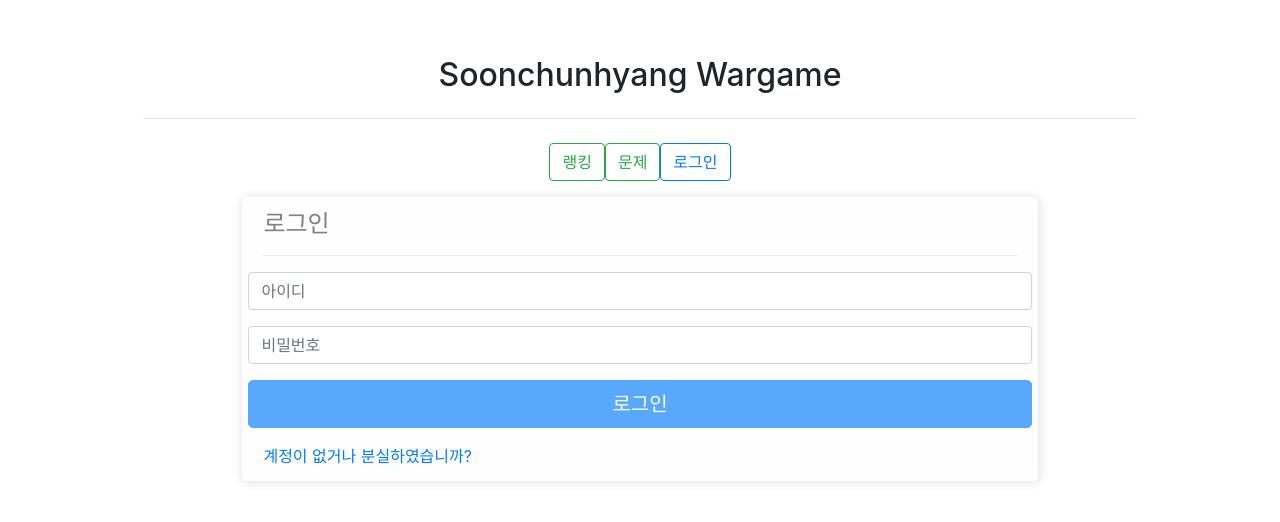
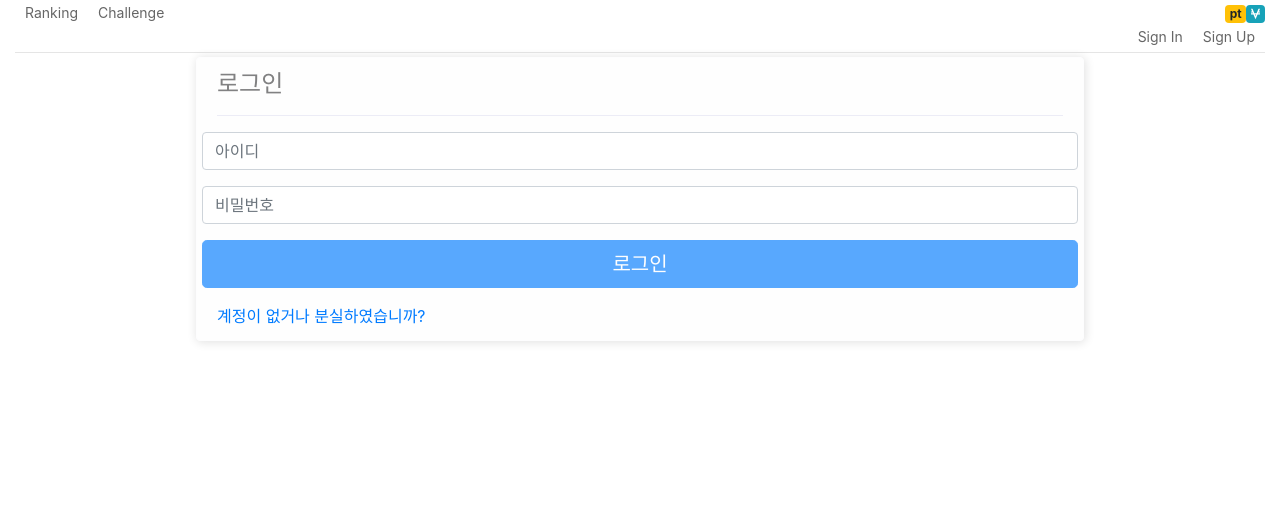
Before and after one commit to paranyo/wargameFE, a Vue app: page /Login in a window 1280 px wide. Shown: the top 522 px of the page. Built offline with nearby package versions, Linux system fonts and the light colour scheme; no server answers.

Commit message:
REPAIR: Front-end design
전반적인 디자인 개편 작업 ing..

```diff
--- a/index.html
+++ b/index.html
@@ -3,6 +3,7 @@
   <head>
     <meta charset="utf-8">
     <meta name="viewport" content="width=device-width,initial-scale=1">
+		<script src="https://use.fontawesome.com/releases/v5.2.0/js/all.js"></script>
     <title>규태네</title>
   </head>
   <body>
--- a/src/App.vue
+++ b/src/App.vue
@@ -15,8 +15,8 @@ export default {
 </script>
 <style>
 #app {
-	min-width: 60%;
-	max-width: 80%;
+	min-width: 80%;
+	max-width: 100%;
 	margin: 0 auto;
 }
 </style>
--- a/src/api/index.js
+++ b/src/api/index.js
@@ -33,26 +33,7 @@ export const setAuthInHeader = token => {
 }
 
 export const auth = {
-	login(id, pw) { /*
-		const title = "세번째 문제띠"
-		const description = "엌이게본문"
-		const score = "200"
-		const author = "paranyo"
-		const flag = "SF{QWE}"
-		const tags = ['REV', 'MISC', 'PWN']
-
-		const a = request.post('/manage/prob/create', { title, description, score, author, flag, tags }).then(({ data }) => data)
-		const ids					= 11
-		const title				= "세번째 문제띠"
-		const description = "엌이게본문"
-		const score				= "220"
-		const author			= "paranyo"
-		const flag				= "SF{QWE}"
-		const tags				= ['REV', 'MISC', 'PWN']
-		const isOpen			= "false"
-
-		const a = request.put('/manage/prob/update', { id: ids, title, description, score, author, flag, tags, isOpen }).then(({ data }) => data)
-		*/
+	login(id, pw) {
 		return request.post('/user/login', { id, pw })
 			.then(({ data }) => data)
 	},
@@ -97,8 +78,9 @@ export const user = {
 	fetch(uid) {
 		if(uid) {
 			return request.get(`/user/${uid}`).then(({ data }) => data)
+		} else {
+			return request.get('/user').then(({ data }) => data)
 		}
-		return request.get('/user').then(({ data }) => data)
 	},
 
 	update(uid, data) {
--- a/src/components/Header.vue
+++ b/src/components/Header.vue
@@ -1,21 +1,38 @@
 <template>
 	<div class="container-fluid">
-		<span class="small alert">이거 잠깐 뜨는 메시지!</span>
-		<div class="page-div py-3 text-center">
-			<div class="center-block">
-				<p><h2 @click="home">Soonchunhyang Wargame</h2></p>
+		<div class="row">
+			<div class="col-md-6">
+				<router-link class="headBtn" to="/ranking">Ranking</router-link>
+				<router-link class="headBtn" to="/challenge">Challenge</router-link>
 			</div>
-			<hr class="my-4">
-			<Menu :isAuth="isAuthenticated" :isAdmin="isAdmin"/>
+			<div class="col-md-6 text-right">
+				<div v-if="user" style="display: inline">
+					<a href="#" class="badge badge-primary">{{ user.nick }}</a>
+					<a href="#" class="badge badge-warning">{{ user.money }}pt</a>
+					<a href="#" class="badge badge-info">{{ user.money }}<i class="fab fa-viacoin"></i></a>
+				</div>
+				<router-link class="badge badge-danger" v-if="isAuthenticated" to="/login">Logout</router-link>
+				<a v-if="isAdmin" href="#" class="badge badge-secondary"><i class="fas fa-wrench"></i></a>
+				<div v-else>
+		    	<router-link class="headBtn" to="/login">Sign In</router-link>
+		    	<router-link class="headBtn" to="/Join">Sign Up</router-link>
+				</div>
+			</div>
+		</div>
+		<div class="row">
+			<div class="col-md">
+				<hr class="my-1" />
+			</div>
 		</div>
 	</div>
 </template>
 <script>
-import { mapState } from 'vuex'
-import Menu from './Menu'
+import { mapActions, mapState } from 'vuex'
 export default {
-	components: { Menu },
 	computed: {
+		...mapState({
+			user: 'user',
+		}),
 		isAuthenticated() {
 			return this.$store.getters.isAuthenticated
 		},
@@ -23,28 +40,21 @@ export default {
 			return this.$store.getters.isAdmin
 		},
 	},
+	created() {
+		this.FETCH_ONEUSER(localStorage.id)
+	},
 	methods: {
-		logout() {
-			this.$store.commit('LOGOUT')
-			this.$router.push('/login')
-		},
-		home() {
-			this.$router.push('/')
-		}
-	}
+		...mapActions(['FETCH_ONEUSER']),
+	},
 }
 </script>
-
 <style scoped>
-.alert {
-	animation: fadeOut 2s;
-	opacity: 0;
+.headBtn {
+	padding: 0px 10px;
+	font-size: 14px;
+	color: #666666;
 }
-
-@keyframes fadeOut {
-	0% { opacity: 1; }
-  99% { opacity: 0.01;width: 100%; height: 100%;}
-  100% { opacity: 0;width: 0; height: 0;}
+.headBtn:hover {
+	text-decoration: underline;
 }
-
 </style>
--- a/src/components/Login.vue
+++ b/src/components/Login.vue
@@ -22,6 +22,7 @@
 	</div>
 </template>
 <script>
+import { mapActions } from 'vuex'
 export default {
 	data() {
 		return {
@@ -37,13 +38,18 @@ export default {
 		}
 	},
 	created() {
+		this.$store.commit('LOGOUT')
 		this.returnPath = this.$route.query.returnPath || '/'
 	},
 	methods: {
+		...mapActions([
+			'FETCH_ONEUSER'
+		]),
 		onSubmit() {
-			const {id, pw} = this
+			const { id, pw } = this
 			this.$store.dispatch('LOGIN', { id, pw })
 				.then((data) => {
+					this.FETCH_ONEUSER(id)
 					this.$router.push(this.returnPath)
 				})
 				.catch(err => { this.error = err.response.data.error })
--- a/src/components/Menu.vue
+++ b/src/components/Menu.vue
@@ -48,3 +48,9 @@ export default {
 	}
 }
 </script>
+<style scoped>
+.btn {
+	font-size: 11px;
+	width: 10%;
+}
+</style>
--- a/src/components/Ranking.vue
+++ b/src/components/Ranking.vue
@@ -1,17 +1,32 @@
 <template>
 	<div class="container-fluid">
 		<div class="row">
-			<nav class="navbar navbar-light bg-light">
- 				<form class="form-inline">
-   				<div class="input-group">
-   		  		<div class="input-group-prepend">
-    		    		<span class="input-group-text" id="basic-addon1">@</span>
-  		   			</div>
- 		    		<input type="text" class="form-control" placeholder="Search Keyword"aria-label="Search Keyword"
-						 	aria-describedby="basic-addon1">
-		    	</div>
-		  	</form>
-			</nav>
+			<div class="top3">
+			  <b-card-group>
+			    <b-card title="Title" img-src="https://placekitten.com/g/300/450" img-alt="Image" img-top>
+			      <b-card-text>
+			        This is a wider card with supporting text below as a natural lead-in to additional content.
+			        This content is a little bit longer.
+			      </b-card-text>
+			      <div slot="footer"><small class="text-muted">Last updated 3 mins ago</small></div>
+			    </b-card>
+
+			    <b-card title="Title" img-src="https://placekitten.com/g/300/450" img-alt="Image" img-top>
+			      <b-card-text>
+			        This card has supporting text below as a natural lead-in to additional content.
+			      </b-card-text>
+			      <div slot="footer"><small class="text-muted">Last updated 3 mins ago</small></div>
+			    </b-card>
+
+			    <b-card title="Title" img-src="https://placekitten.com/g/300/450" img-alt="Image" img-top>
+			      <b-card-text>
+			        This is a wider card with supporting text below as a natural lead-in to additional content.
+			        This card has even longer content than the first to show that equal height action.
+			      </b-card-text>
+			      <div slot="footer"><small class="text-muted">Last updated 3 mins ago</small></div>
+			    </b-card>
+			  </b-card-group>
+			</div>
 		</div>
 		<div class="row">
 			<div v-for="user in users">
@@ -40,6 +55,11 @@ export default {
 }
 </script>
 <style scope>
+.top3 {
+	width: 100%;
+	height: 30%;
+}
+
 .col-sm-3 {
 	padding: 0 5px;
 }
--- a/src/store/actions.js
+++ b/src/store/actions.js
@@ -14,6 +14,7 @@ const actions = {
 		return user.fetch().then(data => commit('SET_USERS', data))
 	},
 	FETCH_ONEUSER({ commit }, uid) {
+		console.log(uid)
 		return user.fetch(uid)
 			.then(({ user }) => commit('SET_ONEUSER', user))
 	},
--- a/src/store/getters.js
+++ b/src/store/getters.js
@@ -7,6 +7,9 @@ const getters = {
 		/*if(typeof state.advancedToken !== null)
 			return !!state.advancedToken*/
 	},
+	userId(state) {
+		return state.uid
+	}
 }
 
 export default getters
--- a/src/store/mutations.js
+++ b/src/store/mutations.js
@@ -3,10 +3,8 @@ import { setAuthInHeader } from '../api'
 const mutations = {
 	LOGIN (state, { accessToken, advancedToken, user }) {
 		if(!accessToken) return
-			state.myStatus					 = user
 			state.accessToken				 = accessToken
 			localStorage.accessToken = accessToken
-
 			if(typeof advancedToken !== null)
 				state.advancedToken				 = advancedToken
 				localStorage.advancedToken = advancedToken
```
Also changed, not shown: 1 other file (tests, documents, lock files or other folders).
